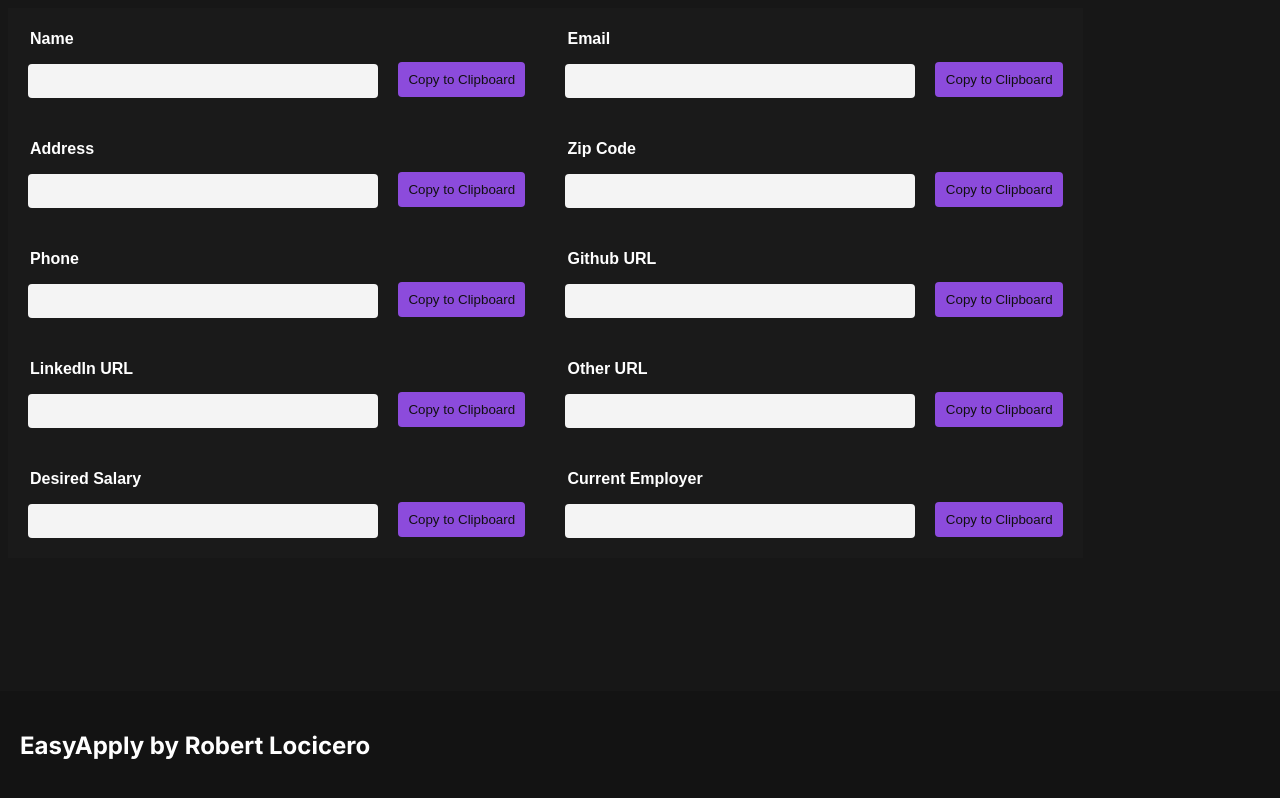
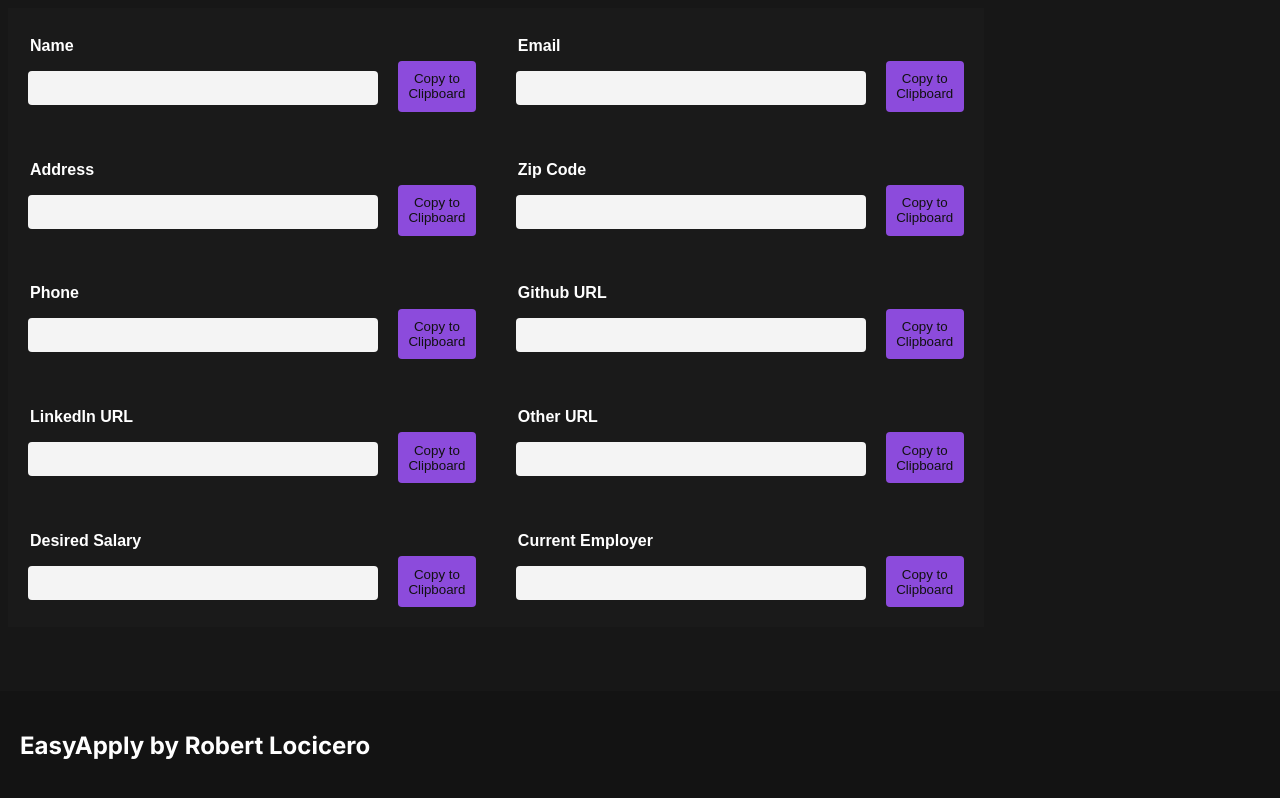
Before and after one commit to Robert-LC/EasyApply, a Next.js app in the folder easy-apply/: page / in a window 1280 px wide. Built offline with nearby package versions, Linux system fonts and the light colour scheme.

Commit message:
CSS Styling

```diff
--- a/easy-apply/src/app/components/EntriesList/entriesList.module.css
+++ b/easy-apply/src/app/components/EntriesList/entriesList.module.css
@@ -1,6 +1,8 @@
 .entriesList {
-    width: fit-content;
-    height: auto;
     display: flex;
     flex-wrap: wrap;
 }
+
+.entriesList > * {
+    flex-basis: 33.33%;
+}
--- a/easy-apply/src/app/components/Entry/entry.module.css
+++ b/easy-apply/src/app/components/Entry/entry.module.css
@@ -12,7 +12,7 @@
     gap: 20px;
 }
 
-.textInputs {
+.textInput {
     /* Layout */
     display: flex;
     flex-direction: column;
--- a/easy-apply/src/app/components/Entry/entry.tsx
+++ b/easy-apply/src/app/components/Entry/entry.tsx
@@ -15,7 +15,7 @@ const Entry: React.FC<EntryProps> = ({ id, title }) => {
 
     return (
         <div id={`Entry-${id}`} className={styles.entry}>
-            <div className={styles.textInputs}>
+            <div className={styles.textInput}>
                 <TitleTextBox title={title} />
                 <EntryTextBox textValue={textValue} setTextValue={setTextValue}/>
             </div>
--- a/easy-apply/src/app/components/EntryTextBox/entryTextBox.module.css
+++ b/easy-apply/src/app/components/EntryTextBox/entryTextBox.module.css
@@ -21,3 +21,7 @@
     /* Transition */
     transition: background-color 0.2s ease;
 }
+
+.entryTextBox:hover {
+    background-color: #e4e4e4;
+}
--- /dev/null
+++ b/easy-apply/src/app/page.module.css
@@ -0,0 +1,5 @@
+.appContainer {
+    display: flex;
+    flex-direction: column;
+    max-height: 100vh;
+}
--- a/easy-apply/src/app/page.tsx
+++ b/easy-apply/src/app/page.tsx
@@ -5,9 +5,9 @@ import Footer from "./components/Footer/footer";
 
 export default function Home() {
   return (
-    <>
+    <div className={styles.appContainer}>
       <EntriesList />
       <Footer />
-    </>
+    </div>
   );
 }
```
